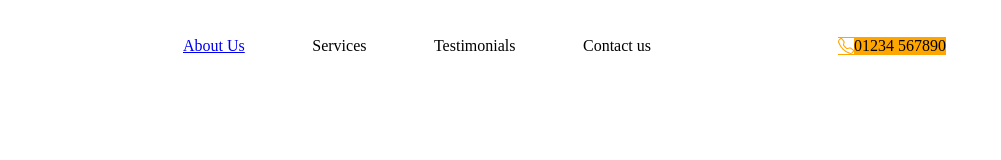
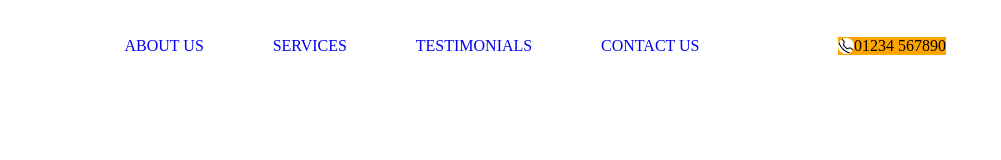
Before and after one commit to Wilber30/qualitybuilders, a plain HTML site: page index.html in a window 1280 px wide. Shown: the full height of the page, 279-1280 px from the left. Drawn offline with nearby package versions, Linux system fonts and the light colour scheme.

Commit message:
- Adjusted % width of navigation links/ added text-transform.

```diff
--- a/index.html
+++ b/index.html
@@ -46,11 +46,19 @@
 
 
         <ul class="nav_list">
-          <li class="item"><a href="#">About Us</a></li>
-          <li class="item">Services</li>
-          <li class="item">Testimonials</li>
-          <li class="item">Contact us</li>
-          </ul>
+          <li class="item">
+            <a href="#">About Us</a>
+          </li>
+          <li class="item">
+            <a href="#">Services</a>
+          </li>
+          <li class="item">
+            <a href="#">Testimonials</a>
+          </li>
+          <li class="item">
+            <a href="#">Contact us</a>
+          </li>
+        </ul>
 
         <div class="contact_tele">
           <svg class="tele_icon" xmlns="http://www.w3.org/2000/svg" width="16" height="16"
--- a/sass/4-layout/_header.scss
+++ b/sass/4-layout/_header.scss
@@ -24,10 +24,17 @@
 .nav_list {
   display: flex;
   justify-content: space-between;
-  width: 40%;
+  width: 50%;
   margin: 0px;
   padding: 0px;
+  text-transform: uppercase;
   list-style: none;
+}
+
+
+a {
+  text-decoration: none;
+  margin-right: 10px;
 }
 
 .contact_tele {
@@ -41,6 +48,6 @@
 }
 
 .tele_icon {
-  color: orange;
+  border-radius: 50%;
   background-color: #fff;
 }
```
Also changed, not shown: sass/4-layout/_header.css, sass/main.css, sass/main.scss (line endings or trailing spaces), 2 other files.
